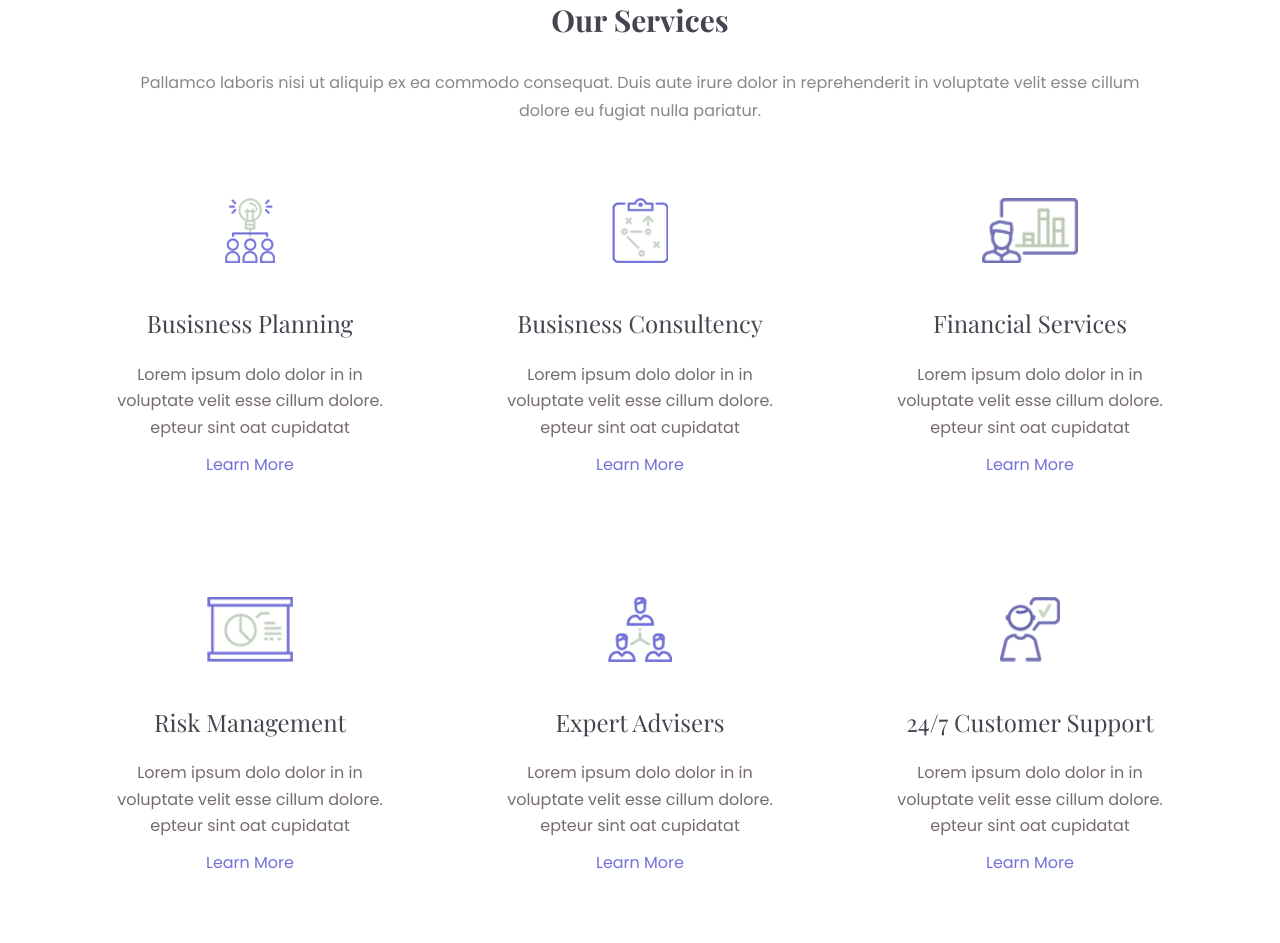
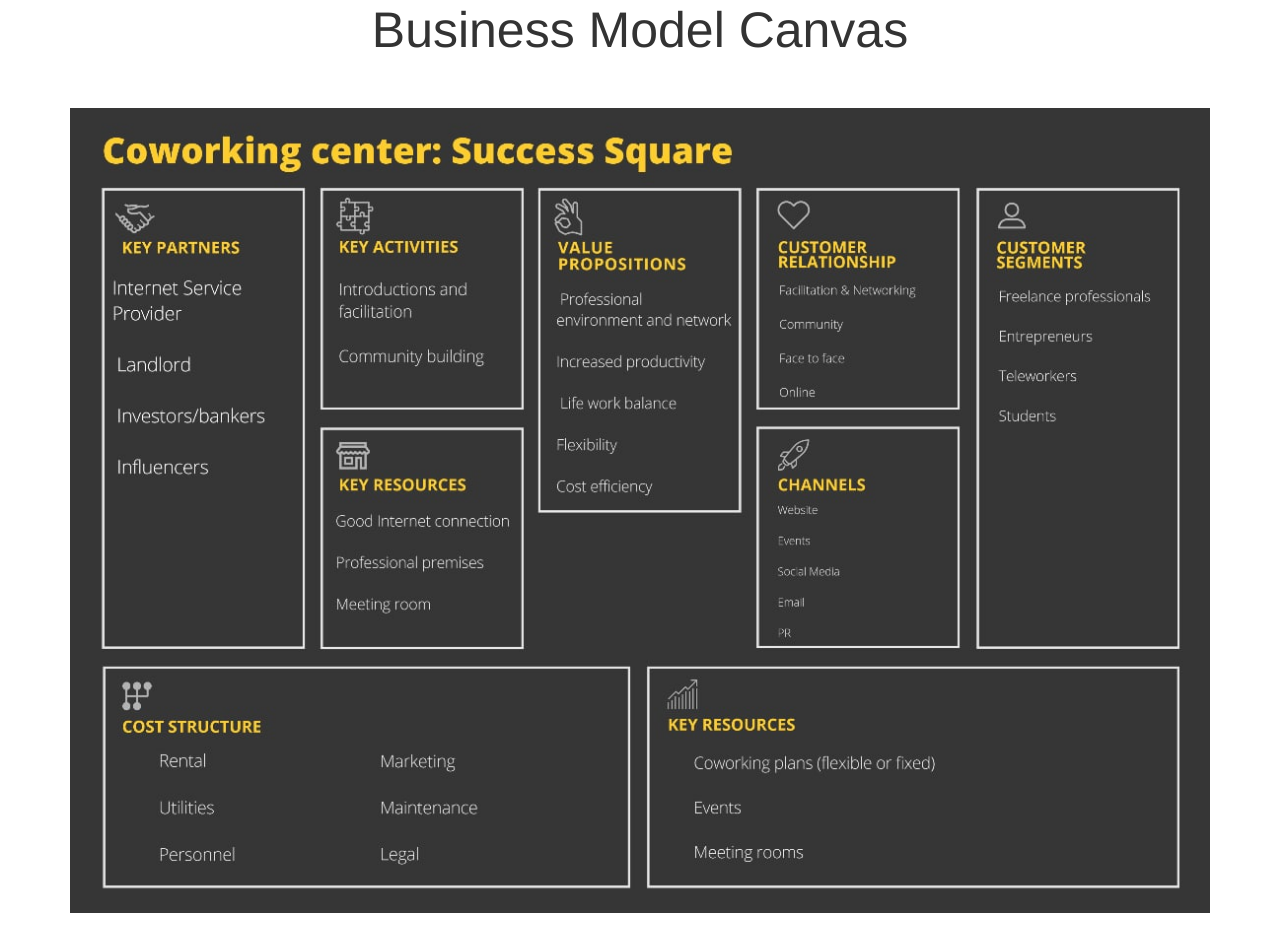
Before and after one commit to Azamatsksstv/elmatadoresprojectbusiness, a plain HTML site: page index.html in a window 1280 px wide. Shown: the part 1577-2520 px from the top of the page. Drawn offline with nearby package versions, Linux system fonts and the light colour scheme; a web font is replaced by a local one.

Commit message:
second commit

```diff
--- a/index.html
+++ b/index.html
@@ -166,138 +166,20 @@
 
 
 		<!--service start-->
-		<section  class="service">
-				<div class="container">
-					<div class="service-details">
-						<div class="section-header text-center">
-							<h2>our services</h2>
-							<p>
-								Pallamco laboris nisi ut aliquip ex ea commodo consequat. Duis aute irure dolor in reprehenderit in voluptate velit esse cillum dolore eu fugiat nulla pariatur.
-							</p>
-						</div><!--/.section-header-->
-						<div class="service-content-one">
-							<div class="row">
-								<div class="col-sm-4 col-xs-12">
-									<div class="service-single text-center">
-										<div class="service-img">
-											<img src="assets/images/service/service1.png" alt="image of service" />
-										</div><!--/.service-img-->
-										<div class="service-txt">
-											<h2>
-												<a href="#">busisness planning</a>
-											</h2>
-											<p>
-												Lorem ipsum dolo dolor in  in voluptate velit esse cillum dolore. epteur sint oat cupidatat
-											</p>
-											<a href="#" class="service-btn">
-												learn more
-											</a>
-										</div><!--/.service-txt-->
-									</div><!--/.service-single-->
-								</div><!--/.col-->
-								<div class="col-sm-4 col-xs-12">
-									<div class="service-single text-center">
-										<div class="service-img">
-											<img src="assets/images/service/service2.png" alt="image of service" />
-										</div><!--/.service-img-->
-										<div class="service-txt">
-											<h2>
-												<a href="#">busisness consultency</a>
-											</h2>
-											<p>
-												Lorem ipsum dolo dolor in  in voluptate velit esse cillum dolore. epteur sint oat cupidatat
-											</p>
-											<a href="#" class="service-btn">
-												learn more
-											</a>
-										</div><!--/.service-txt-->
-									</div><!--/.service-single-->
-								</div><!--/.col-->
-								<div class="col-sm-4 col-xs-12">
-									<div class="service-single text-center">
-										<div class="service-img">
-											<img src="assets/images/service/service3.png" alt="image of service" />
-										</div><!--/.service-img-->
-										<div class="service-txt">
-											<h2>
-												<a href="#">financial services</a>
-											</h2>
-											<p>
-												Lorem ipsum dolo dolor in  in voluptate velit esse cillum dolore. epteur sint oat cupidatat
-											</p>
-											<a href="#" class="service-btn">
-												learn more
-											</a>
-										</div><!--/.service-txt-->
-									</div><!--/.service-single-->
-								</div><!--/.col-->
-							</div><!--/.row-->
-						</div><!--/.service-content-one-->
-						<div class="service-content-two">
-							<div class="row">
-								<div class="col-sm-4 col-xs-12">
-									<div class="service-single text-center">
-										<div class="service-img">
-											<img src="assets/images/service/service4.png" alt="image of service" />
-										</div><!--/.service-img-->
-										<div class="service-txt">
-											<h2>
-												<a href="#">risk management</a>
-											</h2>
-											<p>
-												Lorem ipsum dolo dolor in  in voluptate velit esse cillum dolore. epteur sint oat cupidatat
-											</p>
-											<a href="#" class="service-btn">
-												learn more
-											</a>
-										</div><!--/.service-txt-->
-									</div><!--/.service-single-->
-								</div><!--/.col-->
-								<div class="col-sm-4 col-xs-12">
-									<div class="service-single text-center">
-										<div class="service-img">
-											<img src="assets/images/service/service5.png" alt="image of service" />
-										</div><!--/.service-img-->
-										<div class="service-txt">
-											<h2>
-												<a href="#">expert advisers</a>
-											</h2>
-											<p>
-												Lorem ipsum dolo dolor in  in voluptate velit esse cillum dolore. epteur sint oat cupidatat
-											</p>
-											<a href="#" class="service-btn">
-												learn more
-											</a>
-										</div><!--/.service-txt-->
-									</div><!--/.service-single-->
-								</div><!--/.col-->
-								<div class="col-sm-4 col-xs-12">
-									<div class="service-single text-center">
-										<div class="service-img">
-											<img src="assets/images/service/service6.png" alt="image of service" />
-										</div><!--/.service-img-->
-										<div class="service-txt">
-											<h2>
-												<a href="#">24/7 customer support</a>
-											</h2>
-											<p>
-												Lorem ipsum dolo dolor in  in voluptate velit esse cillum dolore. epteur sint oat cupidatat
-											</p>
-											<a href="#" class="service-btn">
-												learn more
-											</a>
-										</div><!--/.service-txt-->
-									</div><!--/.service-single-->
-								</div><!--/.col-->
-							</div><!--/.row-->
-						</div><!--/.service-content-two-->
-					</div><!--/.service-details-->
-				</div><!--/.container-->
-
-		</section><!--/.service-->
-		<!--service end-->
 
 
+		<section  class="we-do">
+			<div class="container">
+				<div class="we-do-details">
+					<div class="section-header text-center">
+						<h1 style="margin-bottom: 50px; font-size: 50px;">Business Model Canvas</h1>
+		<img src="bsc.jpg" alt="">
+	</div><!--/.section-header-->
+
+</div><!--/.we-do-details-->
+</div><!--/.container-->
+
+</section><!--/.we-do-->
 
 <!--we-do start -->
 <section  class="we-do">
```
Also changed, not shown: bsc.jpg (added).
